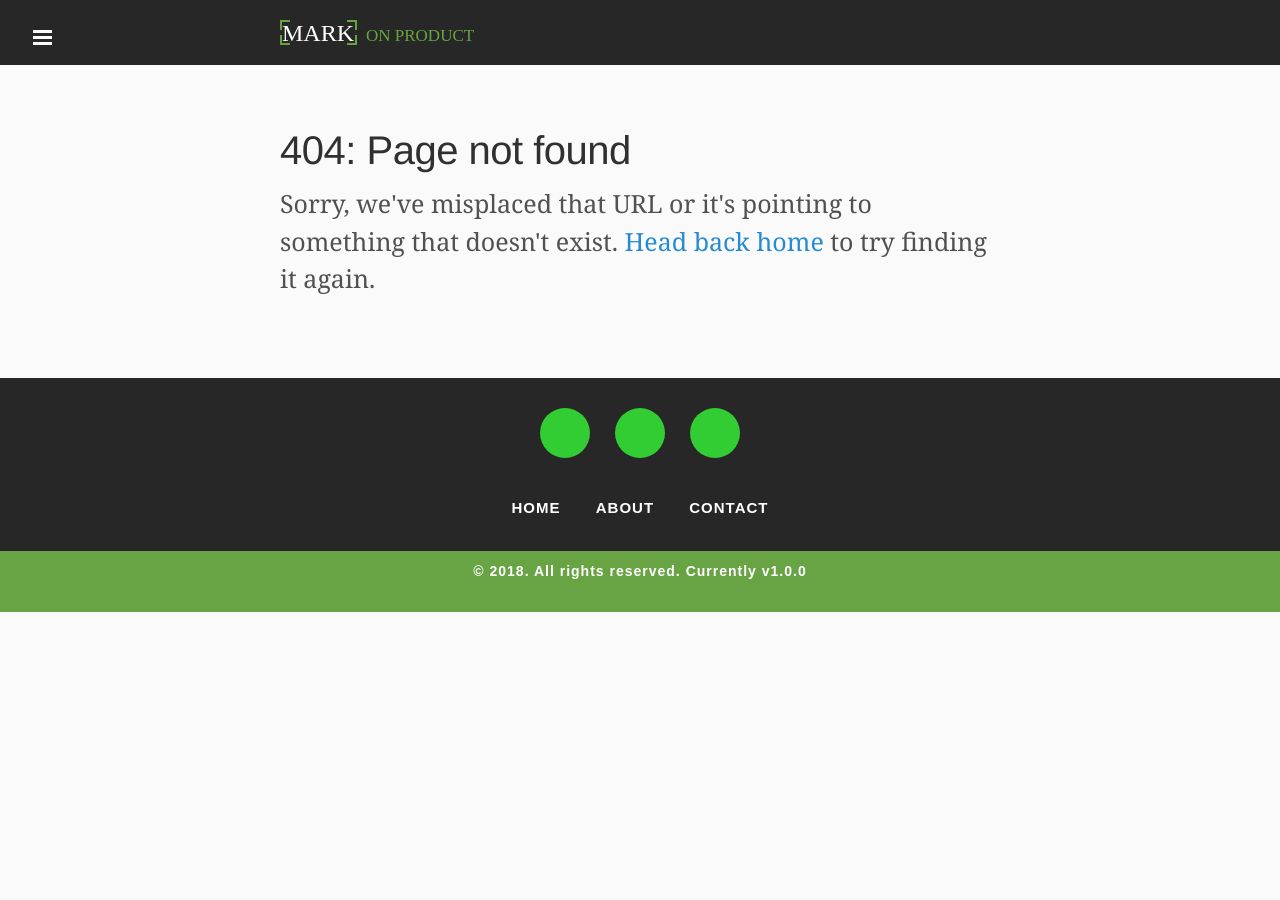
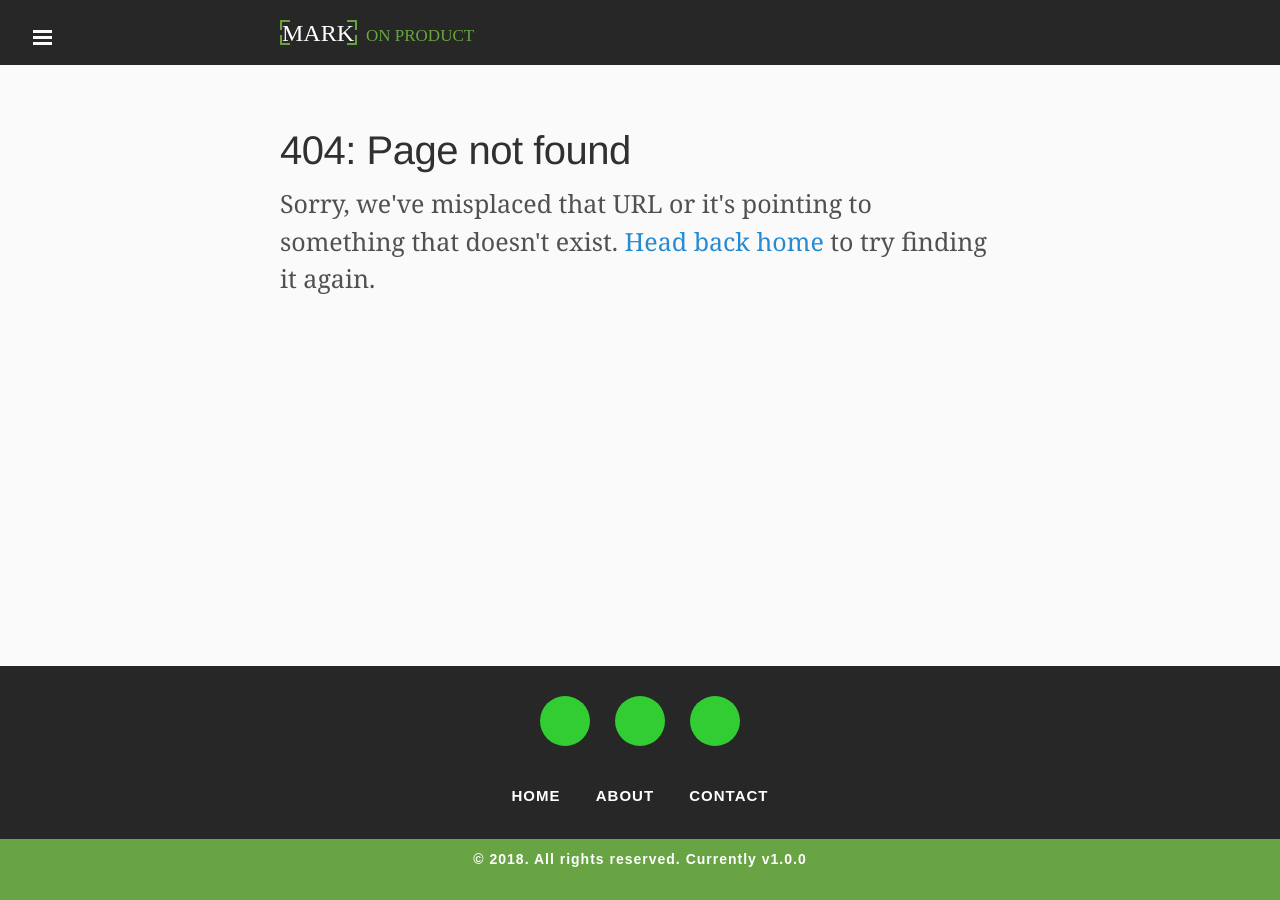
Before and after one commit to markthelefty/markthelefty.github.io, a Jekyll site: the page built from 404.html, in a window 1280 px wide. Built offline with Jekyll 4.4.1, drawn with Linux system fonts in a browser that asks for light colours; some web fonts are replaced; Markdown is read by kramdown in place of the engine named in the settings.

Commit message:
footer css

```diff
--- a/_layouts/default.html
+++ b/_layouts/default.html
@@ -23,10 +23,10 @@
       <div class="container content">
         {{ content }}
       </div>
+
+    </div>
       <div class="footer">
         {% include footer.html %}
       </div>
-    </div>
-
   </body>
 </html>
--- a/public/css/custom.css
+++ b/public/css/custom.css
@@ -141,3 +141,14 @@ Custom overrides for Mark On Product Theme
  .footer-bottom p a:hover{
      color: #272727;
 }
+
+
+body {
+  display: flex;
+  min-height: 100vh;
+  flex-direction: column;
+}
+
+.wrap {
+  flex: 1;
+}
```
